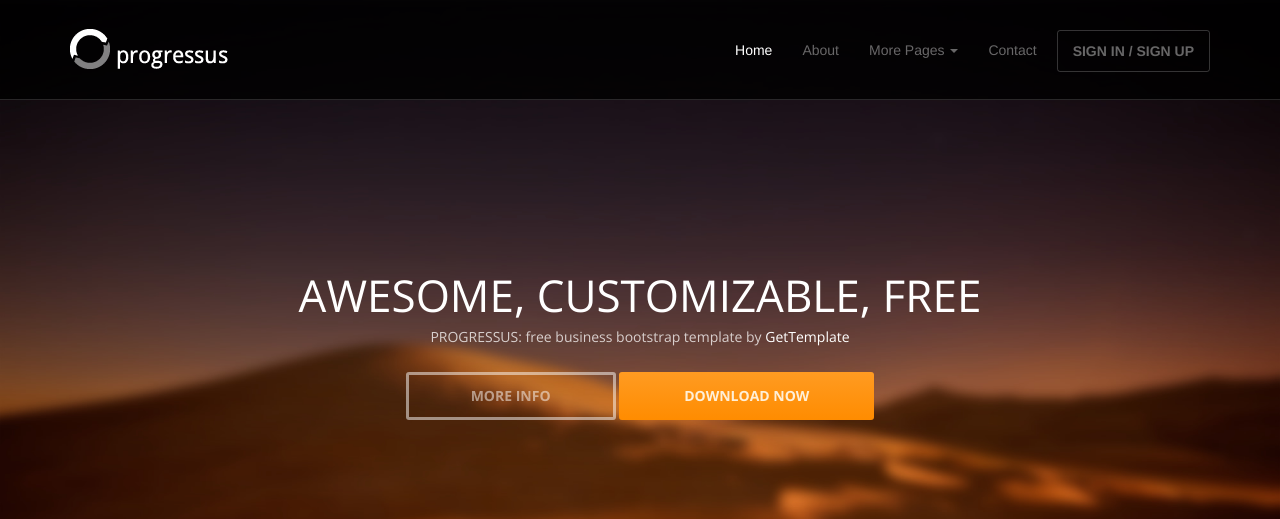
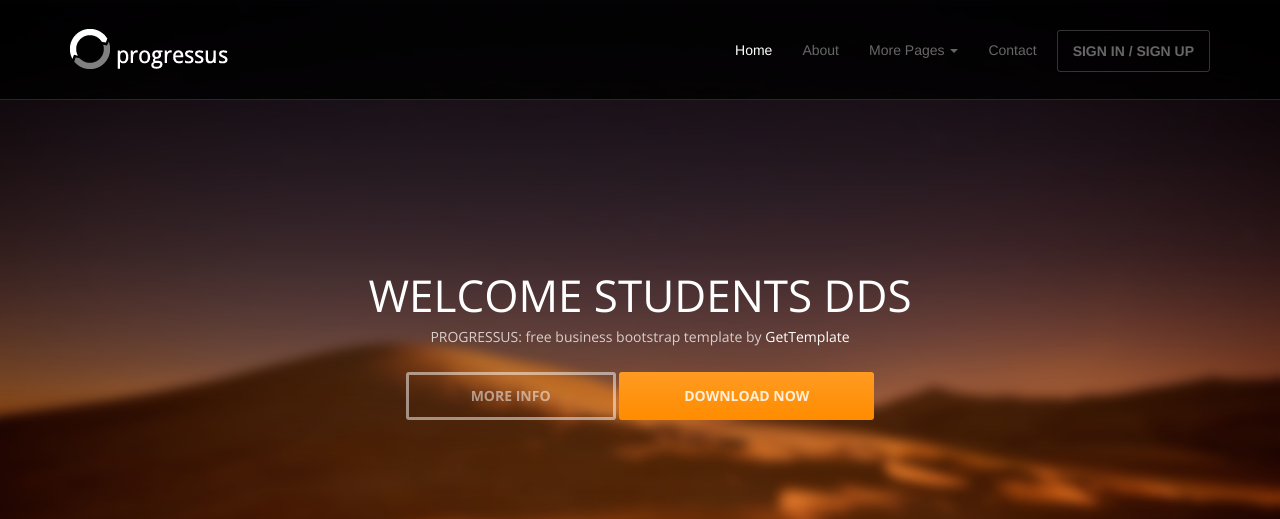
Before and after one commit to renzosrmnt/PruebaRailway, a PHP site: page / in a window 1280 px wide. Shown: the top 519 px of the page. Run offline with PHP 8.4, Linux system fonts and the light colour scheme; some libraries are stand-ins or nearby versions.

Commit message:
sesion2_v3

```diff
--- a/index.php
+++ b/index.php
@@ -57,7 +57,7 @@
 	<header id="head">
 		<div class="container">
 			<div class="row">
-				<h1 class="lead">AWESOME, CUSTOMIZABLE, FREE</h1>
+				<h1 class="lead">WELCOME STUDENTS DDS</h1>
 				<p class="tagline">PROGRESSUS: free business bootstrap template by <a href="http://www.gettemplate.com/?utm_source=progressus&amp;utm_medium=template&amp;utm_campaign=progressus">GetTemplate</a></p>
 				<p><a class="btn btn-default btn-lg" role="button">MORE INFO</a> <a class="btn btn-action btn-lg" role="button">DOWNLOAD NOW</a></p>
 			</div>
```
